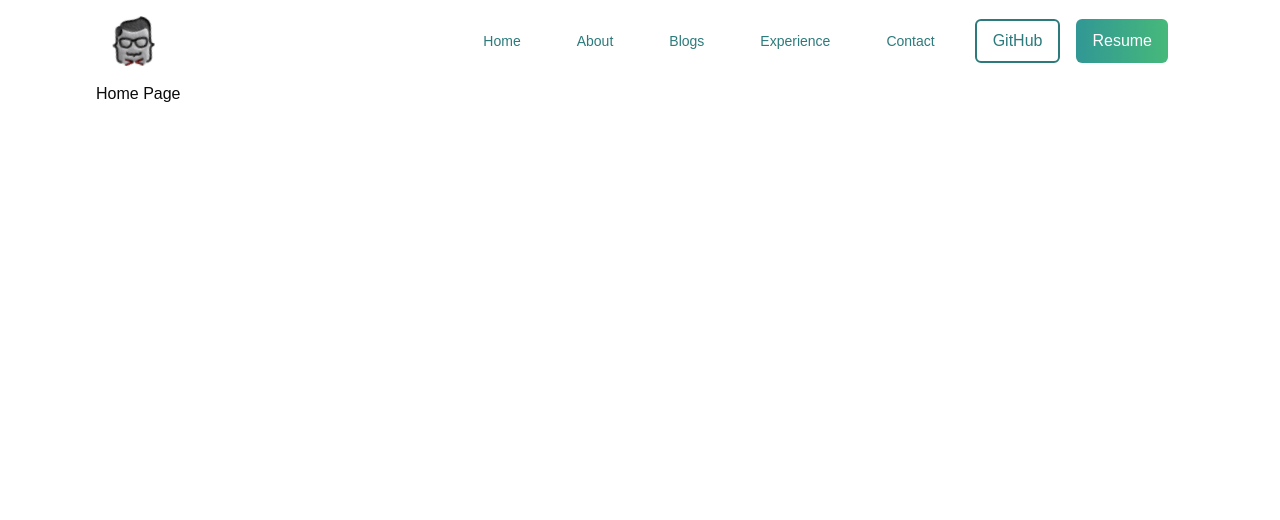
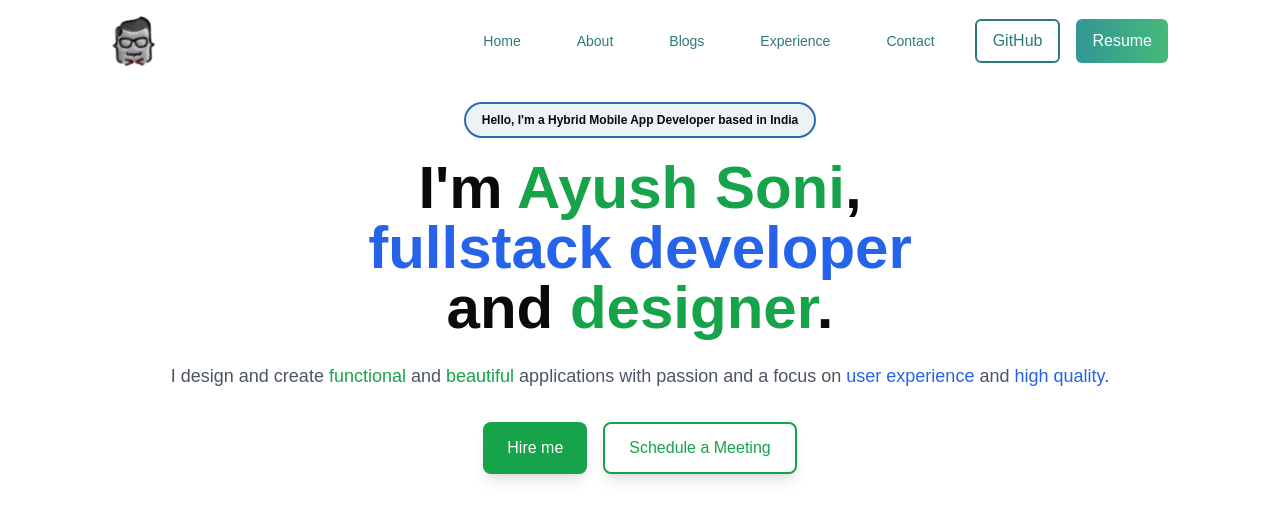
Before and after one commit to sakshiawatedesign/portfolio, a Next.js app: page / in a window 1280 px wide. Shown: the top 520 px of the page. Built offline with nearby package versions, Linux system fonts and the light colour scheme.

Commit message:
home page, incomplete

```diff
--- a/package.json
+++ b/package.json
@@ -3,7 +3,8 @@
   "version": "0.1.0",
   "private": true,
   "scripts": {
-    "dev": "next dev",
+    "real-dev": "next dev",
+    "dev": "next dev -H 0.0.0.0 -p 3000",
     "build": "next build",
     "start": "next start",
     "lint": "next lint"
--- /dev/null
+++ b/src/app/components/home_page_comps.js/long_btn.js
@@ -0,0 +1,14 @@
+
+export default function LongBtn() {
+    return (
+        <a
+            href="https://github.com/ArunVishwakarma30"
+            target="_blank"
+            rel="noopener noreferrer"
+        >
+            <button className="rounded-full border-2 border-[#2b6cb0] bg-[#edf2f7] text-xs text-[#1a202] font-semibold px-4 py-2 text-sm shadow-sm hover:bg-blue-100 focus:outline-none  focus:ring-[#2b6cb0] focus:ring-offset-2">
+                Hello, I'm a Hybrid Mobile App Developer based in India
+            </button>
+        </a>
+    );
+}
--- /dev/null
+++ b/src/app/components/home_page_comps.js/social_icons.js
@@ -0,0 +1,26 @@
+export default function SocialIcons() {
+    const icons = [
+      { id: 1, href: '#', icon: 'fa-linkedin' },
+      { id: 2, href: '#', icon: 'fa-twitter' },
+      { id: 3, href: '#', icon: 'fa-github' },
+      { id: 4, href: '#', icon: 'fa-instagram' },
+      { id: 5, href: '#', icon: 'fa-youtube' },
+      { id: 6, href: '#', icon: 'fa-envelope' },
+    ];
+
+    return (
+      <div className="flex space-x-4 mt-4">
+        {icons.map(({ id, href, icon }) => (
+          <a
+            key={id}
+            href={href}
+            target="_blank"
+            rel="noopener noreferrer"
+            className="text-gray-500 hover:text-gray-900 text-2xl"
+          >
+            <i className={`fab ${icon}`} />
+          </a>
+        ))}
+      </div>
+    );
+  }
--- a/src/app/layout.js
+++ b/src/app/layout.js
@@ -84,6 +84,7 @@ export default function RootLayout({ children }) {
                 <li>
                   <Link
                     href="/"
+                    onClick={toggleMenu}
                     className="font-medium text-sm hover:bg-[#dfeded] hover:text-white px-4 py-2 rounded-md transition duration-300"
                     style={{ color: themeColors.primaryText }}
                   >
@@ -93,6 +94,7 @@ export default function RootLayout({ children }) {
                 <li>
                   <Link
                     href="/about"
+                    onClick={toggleMenu}
                     className="font-medium text-sm hover:bg-[#dfeded] hover:text-white px-4 py-2 rounded-md transition duration-300"
                     style={{ color: themeColors.primaryText }}
                   >
@@ -102,6 +104,7 @@ export default function RootLayout({ children }) {
                 <li>
                   <Link
                     href="/blogs"
+                    onClick={toggleMenu}
                     className="font-medium text-sm hover:bg-[#dfeded] hover:text-white px-4 py-2 rounded-md transition duration-300"
                     style={{ color: themeColors.primaryText }}
                   >
@@ -111,6 +114,7 @@ export default function RootLayout({ children }) {
                 <li>
                   <Link
                     href="/experience"
+                    onClick={toggleMenu}
                     className="font-medium text-sm hover:bg-[#dfeded] hover:text-white px-4 py-2 rounded-md transition duration-300"
                     style={{ color: themeColors.primaryText }}
                   >
@@ -120,6 +124,7 @@ export default function RootLayout({ children }) {
                 <li>
                   <Link
                     href="/contact"
+                    onClick={toggleMenu}
                     className="font-medium text-sm hover:bg-[#dfeded] hover:text-white px-4 py-2 rounded-md transition duration-300"
                     style={{ color: themeColors.primaryText }}
                   >
@@ -134,6 +139,7 @@ export default function RootLayout({ children }) {
                   rel="noopener noreferrer"
                 >
                   <button
+                    onClick={toggleMenu}
                     className="px-4 py-2 border-2 text-bold rounded-md bg-white transition duration-300 hover:bg-[#dfeded]"
                     style={{
                       color: themeColors.primaryText,
@@ -144,6 +150,7 @@ export default function RootLayout({ children }) {
                   </button>
                 </a>
                 <button
+                  onClick={toggleMenu}
                   className="px-4 py-2 rounded-md text-white bg-gradient-to-r from-[#319795] to-[#46b97a] transition duration-300 hover:from-[#225756] hover:to-[#225756]"
                 >
                   Resume
--- a/src/app/page.js
+++ b/src/app/page.js
@@ -1,10 +1,47 @@
-import Image from "next/image";
+import LongBtn from "./components/home_page_comps.js/long_btn";
+import SocialIcons from "./components/home_page_comps.js/social_icons";
 
 export default function Home() {
   return (
-    <div >
+    <div className="">
+      {/* Wrapper for centering the button */}
+      <div className="flex justify-center mt-5 mb-5">
+        <LongBtn />
+      </div>
 
-      <h1>Home Page</h1>
+      <div>
+        <div className="bg-white flex flex-col justify-center items-center text-center px-6">
+          {/* Main Heading */}
+          <h1 className="text-5xl md:text-6xl font-bold leading-tight">
+            I'm <span className="text-green-600">Ayush Soni</span>, <br />
+            <span className="text-blue-600">fullstack developer</span> <br />
+            and <span className="text-green-600">designer</span>.
+          </h1>
+
+          {/* Subheading */}
+          <p className="mt-6 text-lg text-gray-600">
+            I design and create{" "}
+            <span className="text-green-600">functional</span> and{" "}
+            <span className="text-green-600">beautiful</span> applications with
+            passion and a focus on <span className="text-blue-600">user experience</span> and{" "}
+            <span className="text-blue-600">high quality</span>.
+          </p>
+
+          {/* Buttons */}
+          <div className="mt-8 flex space-x-4">
+            <button className="px-6 py-3 text-white bg-green-600 rounded-lg shadow-lg hover:bg-green-700">
+              Hire me
+            </button>
+            <button className="px-6 py-3 text-green-600 border-2 border-green-600 rounded-lg shadow-lg hover:bg-green-100">
+              Schedule a Meeting
+            </button>
+          </div>
+
+          {/* Social Icons */}
+          <SocialIcons />
+        </div>
+        <div></div>
+      </div>
     </div>
   );
 }
```
